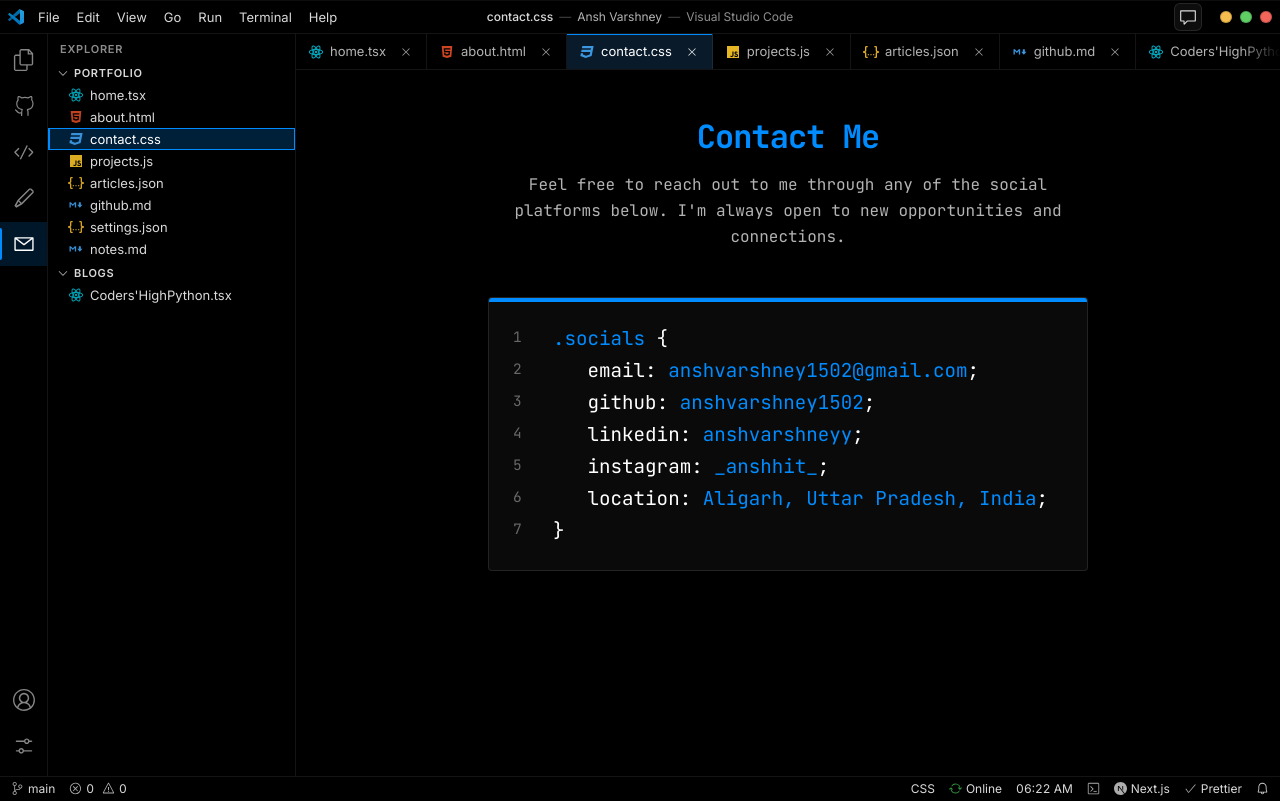
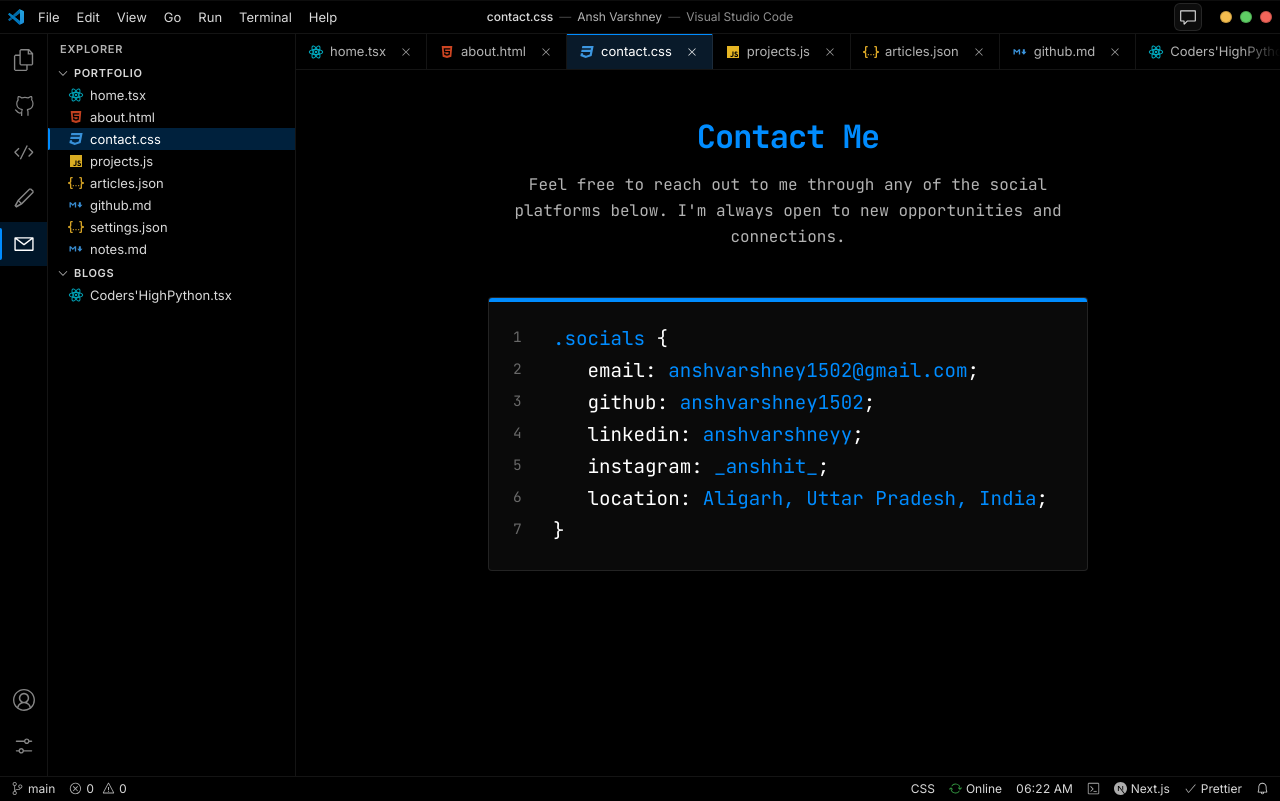
Before and after one commit to anshvarshney1502/Portfolio-Blog, a Next.js app: page /contact in a window 1280 px wide. Built offline with nearby package versions, Linux system fonts and the light colour scheme.

Commit message:
fix: remove Recent section, eliminate double selection glitch and border in Explorer

```diff
--- a/components/Explorer.tsx
+++ b/components/Explorer.tsx
@@ -3,21 +3,20 @@
 import Image from 'next/image';
 import { usePathname } from 'next/navigation';
 import { useState, useEffect, useCallback, useMemo } from 'react';
-import { VscChevronRight, VscPinned, VscHistory } from 'react-icons/vsc';
+import { VscChevronRight, VscPinned } from 'react-icons/vsc';
 
 import { useIDE } from '@/components/ide/IDEProvider';
 import { useContextMenu } from '@/components/ide/ContextMenu';
-import { FOLDERS, filesInFolder, getFile, normalizePath, IDE_FILES, type IDEFile } from '@/lib/ide/files';
+import { FOLDERS, filesInFolder, normalizePath, IDE_FILES, type IDEFile } from '@/lib/ide/files';
 import styles from '@/styles/Explorer.module.css';
 
 interface FileRowProps {
   file: IDEFile;
-  isActive: boolean;
-  isFocused: boolean;
+  isSelected: boolean;
   onFocusItem: () => void;
 }
 
-function FileRow({ file, isActive, isFocused, onFocusItem }: FileRowProps) {
+function FileRow({ file, isSelected, onFocusItem }: FileRowProps) {
   const ide = useIDE();
   const pinned = ide.isPinned(file.path);
   const { open: openCtx, element: ctxEl } = useContextMenu();
@@ -27,7 +26,7 @@ function FileRow({ file, isActive, isFocused, onFocusItem }: FileRowProps) {
       {ctxEl}
       <button
         type="button"
-        className={`${styles.file} ${isActive ? styles.fileActive : ''} ${isFocused ? styles.fileFocused : ''}`}
+        className={`${styles.file} ${isSelected ? styles.fileSelected : ''}`}
         onClick={() => {
           onFocusItem();
           ide.openFile(file.path);
@@ -46,7 +45,7 @@ function FileRow({ file, isActive, isFocused, onFocusItem }: FileRowProps) {
         <Image src={file.icon} alt="" width={16} height={16} className={styles.fileIcon} />
         <span className={styles.fileName}>{file.name}</span>
         {pinned && <VscPinned size={11} className={styles.pinIcon} />}
-        {isActive && <span className={styles.activeBar} />}
+        {isSelected && <span className={styles.activeBar} />}
       </button>
     </>
   );
@@ -55,16 +54,14 @@ function FileRow({ file, isActive, isFocused, onFocusItem }: FileRowProps) {
 function Folder({
   id,
   label,
-  focusedPath,
-  setFocusedPath,
+  selectedPath,
+  setSelectedPath,
 }: {
   id: 'portfolio' | 'blogs';
   label: string;
-  focusedPath: string;
-  setFocusedPath: (path: string) => void;
+  selectedPath: string;
+  setSelectedPath: (path: string) => void;
 }) {
-  const pathname = usePathname();
-  const activePath = normalizePath(pathname);
   const [open, setOpen] = useState(true);
   const files = filesInFolder(id);
 
@@ -89,9 +86,8 @@ function Folder({
             <FileRow
               key={file.path}
               file={file}
-              isActive={file.path === activePath}
-              isFocused={file.path === focusedPath}
-              onFocusItem={() => setFocusedPath(file.path)}
+              isSelected={file.path === selectedPath}
+              onFocusItem={() => setSelectedPath(file.path)}
             />
           ))}
         </div>
@@ -104,16 +100,16 @@ export default function Explorer() {
   const ide = useIDE();
   const pathname = usePathname();
   const activePath = normalizePath(pathname);
-  const [focusedPath, setFocusedPath] = useState<string>(activePath);
+  const [selectedPath, setSelectedPath] = useState<string>(activePath);
 
   /* All navigable file paths in Explorer order */
   const allNavigableFiles = useMemo(() => {
     return IDE_FILES.map(f => f.path);
   }, []);
 
-  /* Sync focusedPath when activePath changes via mouse/route */
+  /* Sync selectedPath when activePath changes via route navigation */
   useEffect(() => {
-    setFocusedPath(activePath);
+    setSelectedPath(activePath);
   }, [activePath]);
 
   /* Keyboard Navigation (ArrowUp, ArrowDown, Enter) */
@@ -125,34 +121,28 @@ export default function Explorer() {
 
       if (e.key === 'ArrowDown') {
         e.preventDefault();
-        const currIndex = allNavigableFiles.indexOf(focusedPath);
+        const currIndex = allNavigableFiles.indexOf(selectedPath);
         const nextIndex = currIndex < allNavigableFiles.length - 1 ? currIndex + 1 : 0;
-        setFocusedPath(allNavigableFiles[nextIndex]);
+        setSelectedPath(allNavigableFiles[nextIndex]);
       } else if (e.key === 'ArrowUp') {
         e.preventDefault();
-        const currIndex = allNavigableFiles.indexOf(focusedPath);
+        const currIndex = allNavigableFiles.indexOf(selectedPath);
         const prevIndex = currIndex > 0 ? currIndex - 1 : allNavigableFiles.length - 1;
-        setFocusedPath(allNavigableFiles[prevIndex]);
+        setSelectedPath(allNavigableFiles[prevIndex]);
       } else if (e.key === 'Enter') {
-        if (focusedPath) {
+        if (selectedPath) {
           e.preventDefault();
-          ide.openFile(focusedPath);
+          ide.openFile(selectedPath);
         }
       }
     },
-    [allNavigableFiles, focusedPath, ide]
+    [allNavigableFiles, selectedPath, ide]
   );
 
   useEffect(() => {
     window.addEventListener('keydown', handleKeyDown);
     return () => window.removeEventListener('keydown', handleKeyDown);
   }, [handleKeyDown]);
-
-  /* Recent files section */
-  const recentFiles = ide.recent
-    .slice(0, 4)
-    .map(p => getFile(p))
-    .filter((f): f is IDEFile => !!f);
 
   return (
     <aside className={styles.explorer}>
@@ -165,32 +155,10 @@ export default function Explorer() {
           key={id}
           id={id}
           label={label}
-          focusedPath={focusedPath}
-          setFocusedPath={setFocusedPath}
+          selectedPath={selectedPath}
+          setSelectedPath={setSelectedPath}
         />
       ))}
-
-      {recentFiles.length > 1 && (
-        <div className={styles.folder}>
-          <div className={styles.folderHeader} style={{ cursor: 'default' }}>
-            <VscHistory size={13} className={styles.recentIcon} />
-            <span className={styles.folderLabel}>Recent</span>
-          </div>
-          <div className={`${styles.folderContents} ${styles.folderOpen}`}>
-            <div className={styles.folderInner}>
-              {recentFiles.map(file => (
-                <FileRow
-                  key={`recent-${file.path}`}
-                  file={file}
-                  isActive={file.path === activePath}
-                  isFocused={file.path === focusedPath}
-                  onFocusItem={() => setFocusedPath(file.path)}
-                />
-              ))}
-            </div>
-          </div>
-        </div>
-      )}
     </aside>
   );
 }
--- a/styles/Explorer.module.css
+++ b/styles/Explorer.module.css
@@ -21,7 +21,7 @@
   font-weight: 600;
   letter-spacing: 0.07em;
   text-transform: uppercase;
-  color: var(--text-faint);
+  color: var(--text-muted);
 }
 
 /* ---------------------------------------------------------------- folder */
@@ -117,16 +117,9 @@
   color: var(--text-primary);
 }
 
-.fileActive {
-  background: var(--surface-selected) !important;
-  color: var(--text-primary) !important;
-}
-
-.fileFocused {
-  background: rgba(var(--accent-color-rgb), 0.22) !important;
+.fileSelected {
+  background: rgba(var(--accent-color-rgb), 0.24) !important;
   color: #ffffff !important;
-  outline: 1px solid var(--accent-color);
-  outline-offset: -1px;
 }
 
 .fileIcon {
@@ -157,12 +150,6 @@
   border-radius: 0 var(--radius-xs) var(--radius-xs) 0;
 }
 
-/* Recent section */
-.recentIcon {
-  color: var(--text-faint);
-  flex-shrink: 0;
-}
-
 @media (max-width: 900px) {
   .explorer {
     width: 180px;
```
